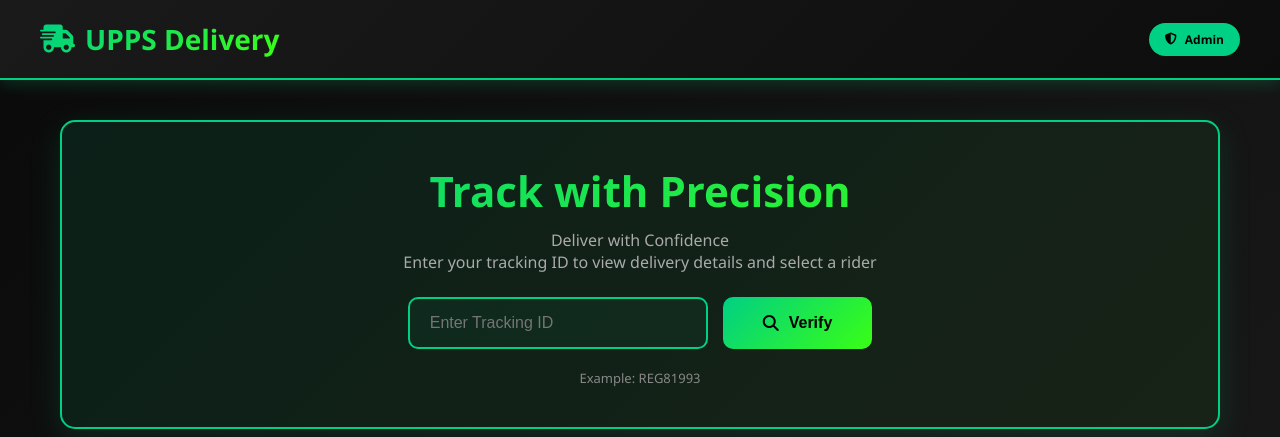
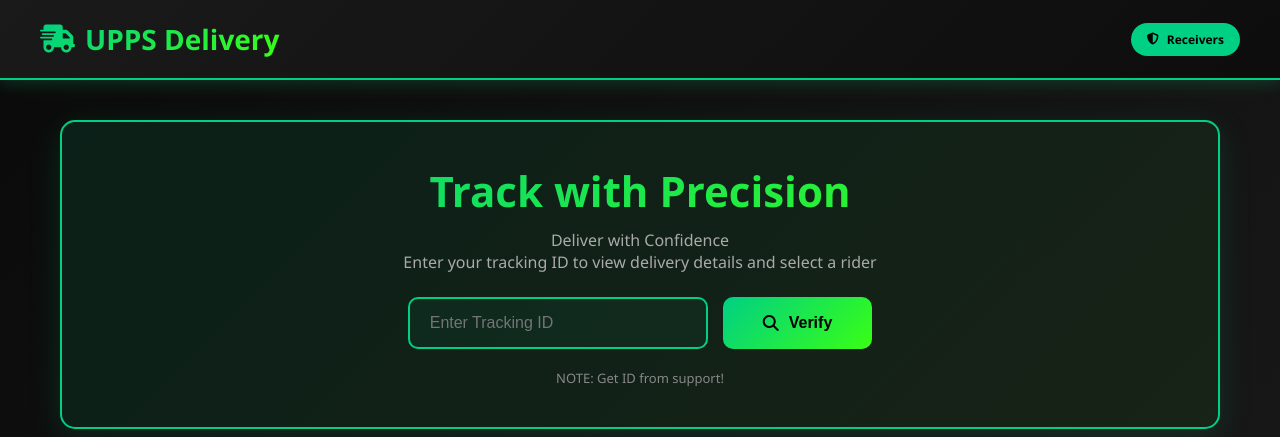
Before and after one commit to Zip-pays/delivery-premium, a plain HTML site: page index.html in a window 1280 px wide. Shown: the top 437 px of the page. Drawn offline with Linux system fonts and the light colour scheme.

Commit message:
Update index.html

```diff
--- a/index.html
+++ b/index.html
@@ -110,7 +110,7 @@
 <header>
     <div class="header-content">
         <div class="logo"><i class="fa-solid fa-truck-fast"></i> UPPS Delivery</div>
-        <div class="admin-badge"><i class="fa-solid fa-shield-halved"></i> Admin</div>
+        <div class="admin-badge"><i class="fa-solid fa-shield-halved"></i> Receivers</div>
     </div>
 </header>
 
@@ -125,7 +125,7 @@
                 <i class="fa-solid fa-magnifying-glass"></i> Verify
             </button>
         </div>
-        <p style="font-size:13px; color:#888;">Example: REG81993</p>
+        <p style="font-size:13px; color:#888;">NOTE: Get ID from support!</p>
     </section>
 
     <div id="details-anchor"></div>
```
